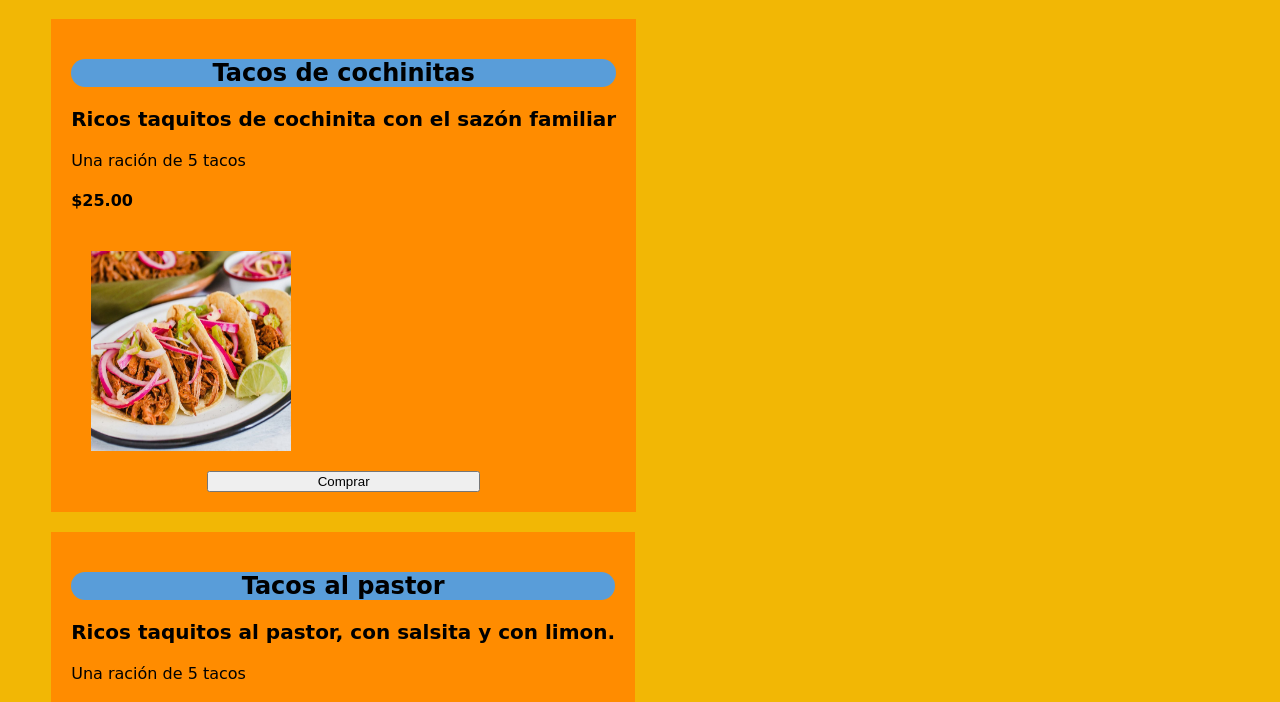
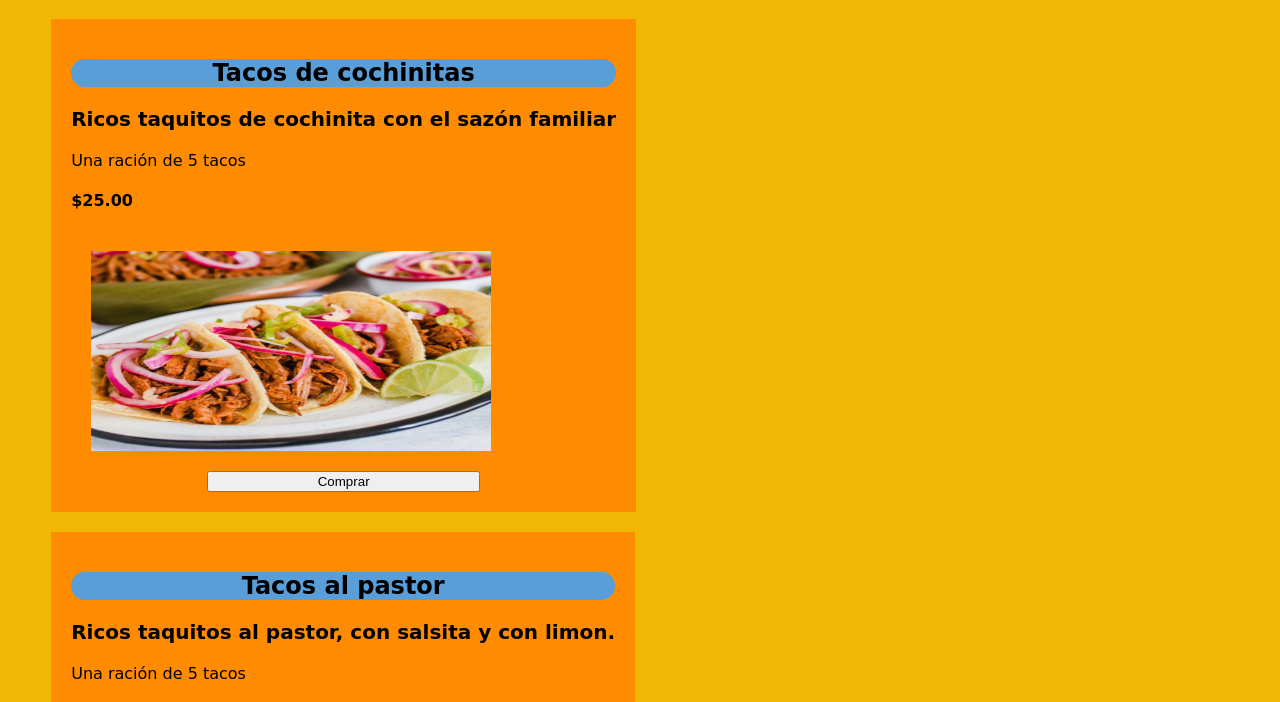
Before and after one commit to LupitaMZ/03-Tarea, a plain HTML site: page menu.html in a window 1280 px wide. Shown: the part 82-784 px from the top of the page. Drawn offline with Linux system fonts and the light colour scheme; a web font is replaced by a local one.

Commit message:
tratando de centrar la imagen

```diff
--- a/css/menu2.css
+++ b/css/menu2.css
@@ -69,7 +69,12 @@ nav ul li a:hover{
     border-radius: 95px ;
     background-size: 15px 15px;
 }
-
+img{
+    height: 200px; /*altura*/
+    width: 400px; /*ancho */
+    padding: 20px;
+    justify-content: center;
+ }
 
 .tacos h3 {
     background-color: none;
@@ -86,12 +91,7 @@ h4{
     font-size: 16;
     padding:  -10px 20px ;
 }
-img{
-    height: 200px; /*altura*/
-    width: 200px; /*ancho */
-    justify-content: center;
-    padding: 20px 20px;
- }
+
 button{
     cursor: pointer;
     width:50%;
```
